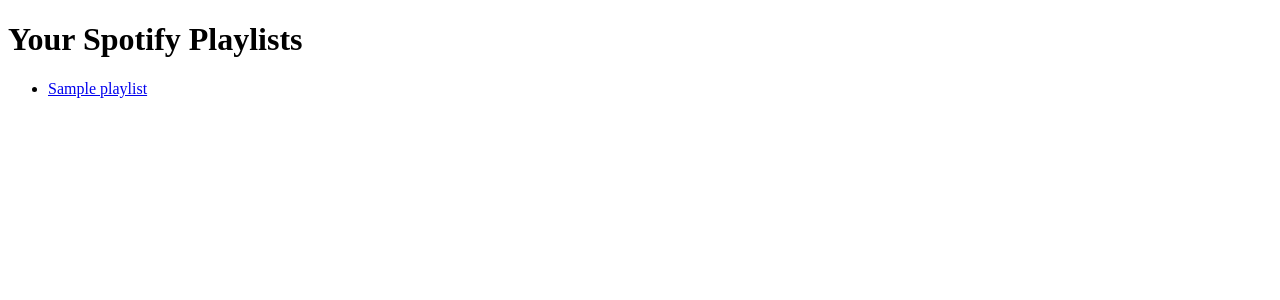
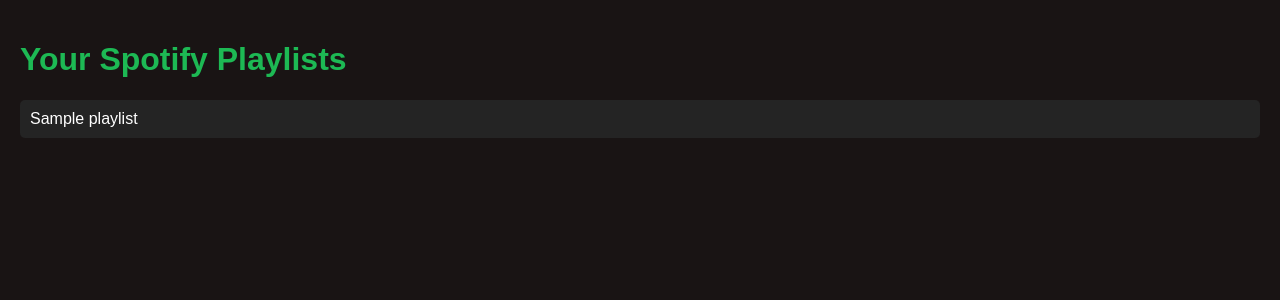
Before and after one commit to evorhard/Playlist-Preserver, a Flask app: template app/templates/playlists.html in a window 1280 px wide. Shown: the top 300 px of the page. Run offline with Flask 3, Linux system fonts and the light colour scheme; the template is opened without the code that fills it: most values are stand-ins (such as "Sample title", 1, 10 or a date in 2020).

Commit message:
Restructure and improved styling

```diff
--- /dev/null
+++ b/app/static/css/playlist-style.css
@@ -0,0 +1,33 @@
+body {
+  background-color: #191414;
+  font-family: "Arial", sans-serif;
+  color: #fff;
+  margin: 0;
+  padding: 20px;
+}
+
+h1 {
+  color: #1db954;
+}
+
+ul {
+  list-style-type: none;
+  padding: 0;
+}
+
+li {
+  background-color: #242424;
+  margin-bottom: 10px;
+  padding: 10px;
+  border-radius: 5px;
+}
+
+a {
+  color: #fff;
+  text-decoration: none;
+}
+
+a:hover,
+a:focus {
+  color: #1db954;
+}
--- a/app/templates/playlists.html
+++ b/app/templates/playlists.html
@@ -3,6 +3,10 @@
   <head>
     <meta charset="UTF-8" />
     <title>Your Spotify Playlists</title>
+    <link
+      rel="stylesheet"
+      href="{{ url_for('static', filename='css/playlist-style.css') }}"
+    />
   </head>
   <body>
     <h1>Your Spotify Playlists</h1>
```
Also changed, not shown: app/static/css/login-style.css (+4 -7 lines), run.py (added, +10 -0 lines), app/__init__.py (deleted).
